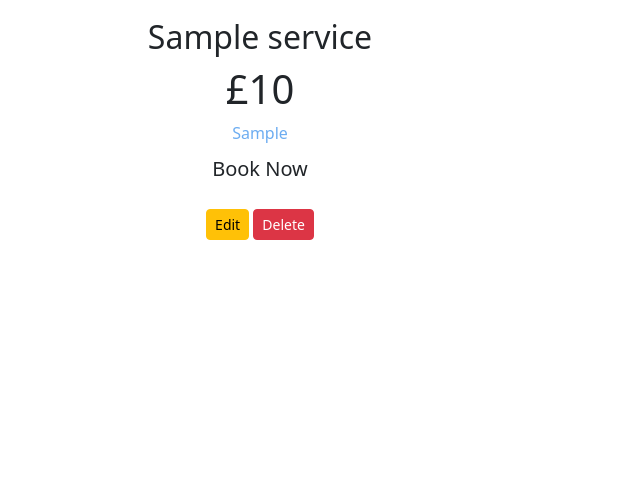
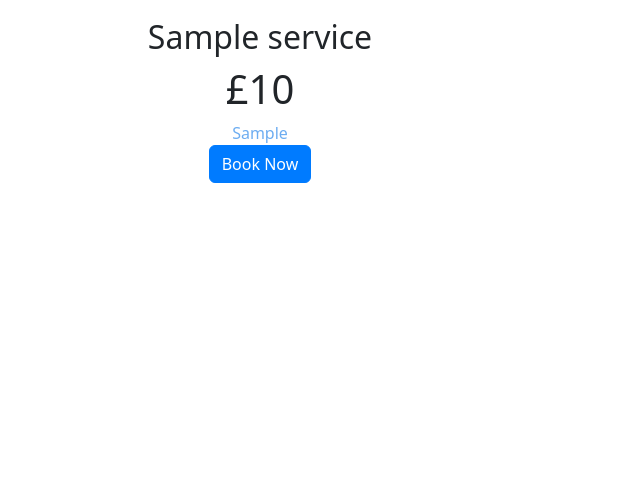
Before and after one commit to MeganRoberts-dev/megan-roberts-dressage, a Django app: page /services/ in a window 1280 px wide. Shown: the part 116-596 px from the top of the page, without its empty margins (0-640 px from the left). Run offline with Django 3.2, Linux system fonts and the light colour scheme; a user stored in the database is signed in; tables that the repository leaves empty hold one stand-in row (values such as "Sample post").

Commit message:
Add user function to service

```diff
--- a/services/templates/services/services.html
+++ b/services/templates/services/services.html
@@ -1,5 +1,4 @@
 {% extends 'base.html' %}
-{% load static %}
 {% block content %}
 <section id="pricing" class="pricing-content section-padding">
     <div class="container">
@@ -9,7 +8,6 @@
         </div>
 
         <div class="row text-center">
-
             {% for service in services %}
             <div class="col-lg-4 col-sm-6 col-xs-12">
                 <div class="pricing_design">
@@ -20,30 +18,58 @@
                             <span>{{ service.duration }}</span>
                         </div>
                         <div class="pricing-price">
-                            <!-- this was empty?? -->
+                            <!-- empty -->
                         </div>
-                        <a href="#" class="btn btn-lg price_btn">Book Now</a>
-
-                        <!-- Admin Only Buttons -->
-                        {% if user.is_authenticated and user.is_superuser %}
-                        <div class="admin-buttons mt-3">
-                            <a href="{% url 'edit_service' service.id %}" class="btn btn-warning btn-sm">Edit</a>
-                            <form action="{% url 'delete_service' service.id %}" method="POST" style="display: inline;">
-                              {% csrf_token %}
-                              <button type="submit" class="btn btn-danger btn-sm">Delete</button>
-                            </form>
-                        </div>
-                        {% endif %}
+                        <!-- Trigger the modal -->
+                        <button class="btn btn-primary" data-bs-toggle="modal" data-bs-target="#bookingModal{{ service.id }}">
+                            Book Now
+                        </button>
                     </div>
                 </div>
             </div>
 
+            <!-- Modal for selecting date and time -->
+            <div class="modal fade" id="bookingModal{{ service.id }}" tabindex="-1" aria-labelledby="bookingModalLabel{{ service.id }}" aria-hidden="true">
+                <div class="modal-dialog">
+                    <div class="modal-content">
+                        <div class="modal-header">
+                            <h5 class="modal-title" id="bookingModalLabel{{ service.id }}">Book {{ service.name }}</h5>
+                            <button type="button" class="btn-close" data-bs-dismiss="modal" aria-label="Close"></button>
+                        </div>
+                        <form action="{% url 'checkout' service.id %}" method="POST">
+                            {% csrf_token %}
+                            <div class="modal-body">
+                                <div class="mb-3">
+                                    <label for="date{{ service.id }}" class="form-label">Select Date</label>
+                                    <input type="date" id="date{{ service.id }}" name="date" class="form-control" required>
+                                </div>
+                                <div class="mb-3">
+                                    <label for="time{{ service.id }}" class="form-label">Select Time</label>
+                                    <input type="time" id="time{{ service.id }}" name="time" class="form-control" required>
+                                </div>
+                            </div>
+                            <div class="modal-footer">
+                                <button type="button" class="btn btn-secondary" data-bs-dismiss="modal">Close</button>
+                                {% if not user.is_authenticated %}
+                                <a href="{% url 'register' %}?service_id={{ service.id }}&date={{ date }}&time={{ time }}" class="btn btn-success">
+                                    Register to Checkout
+                                </a>
+                                <a href="{% url 'login' %}?next={% url 'checkout' service.id %}" class="btn btn-primary">
+                                    Login to Checkout
+                                </a>
+                                {% else %}
+                                <button type="submit" class="btn btn-primary">Proceed to Checkout</button>
+                                {% endif %}
+                            </div>
+                        </form>
+                    </div>
+                </div>
+            </div>
             {% empty %}
             <div class="col">
                 No Services Found
             </div>
             {% endfor %}
-
         </div>
     </div>
 </section>
--- a/services/views.py
+++ b/services/views.py
@@ -15,7 +15,7 @@ def services(request):
 
 def service_list(request):
     services = Service.objects.all()
-    return render(request, 'services/service-list.html', {'services': services}),
+    return render(request, 'services/service_list.html', {'services': services})
 
 @login_required
 def add_service(request):
```
Also changed, not shown: services/templates/services/service-list.html (deleted, +0 -15 lines), services/urls.py (line endings or trailing spaces).
